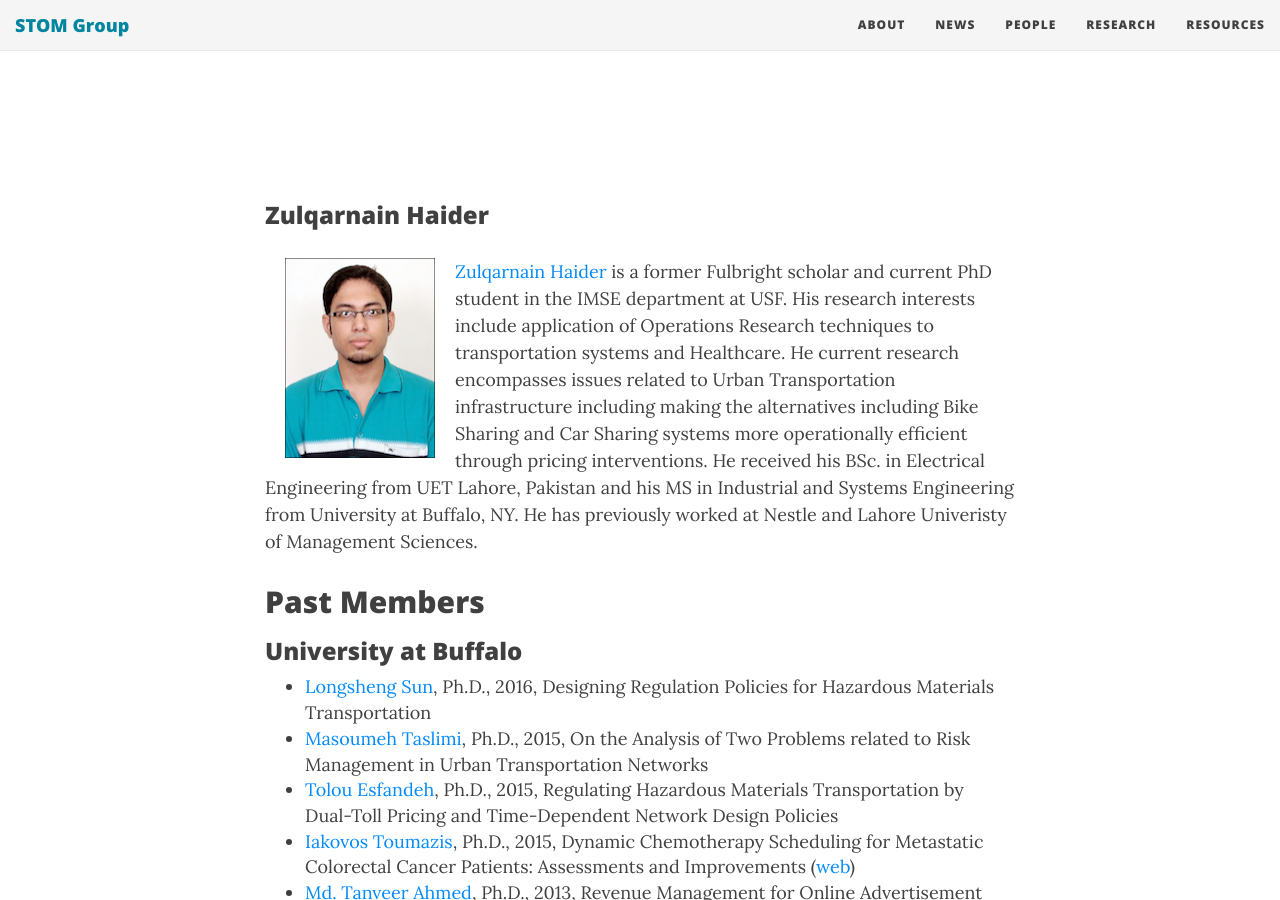
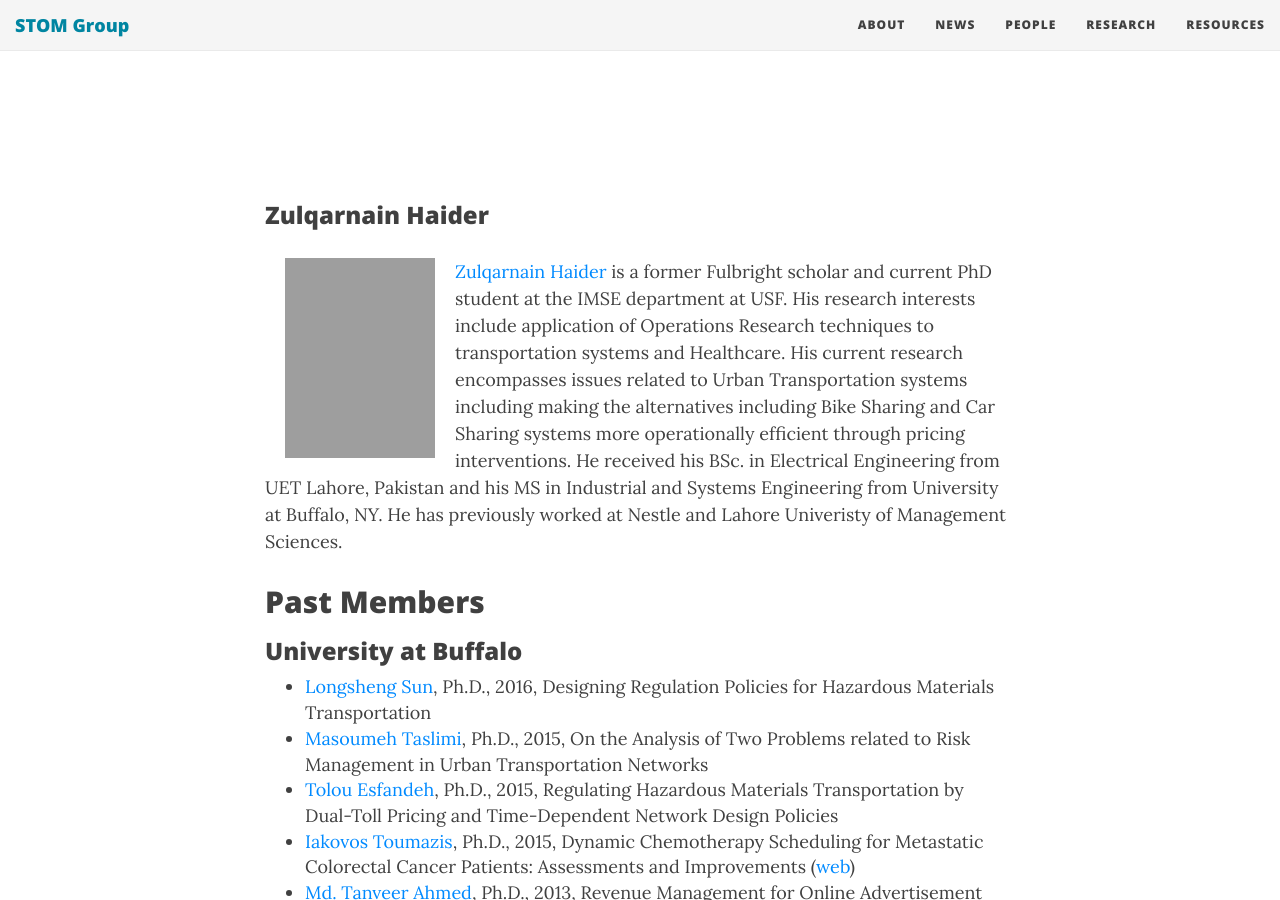
Before and after one commit to STOM-Group/stom.chkwon.net, a Jekyll site: the page built from people/people.md, in a window 1280 px wide and 900 px high, scrolled down 2097 px. Built offline with Jekyll 4.4.1, drawn with Linux system fonts in a browser that asks for light colours; nearby versions of some CDN libraries; comment, search, counter and statistics services are not loaded; grey boxes are pictures that could not be loaded.

Commit message:
Update people.md

```diff
--- a/people/people.md
+++ b/people/people.md
@@ -47,8 +47,8 @@
 <br><br><br><br>
 
 ### Zulqarnain Haider
-<img src="images/pal.jpg" width="150" height="200" align="left" hspace="20" />
-[Zulqarnain Haider](https://www.linkedin.com/in/zulqarnain-haider-63482423) is a former Fulbright scholar and current PhD student in the IMSE department at USF. His research interests include application of Operations Research techniques to transportation systems and Healthcare. He current research encompasses issues related to Urban Transportation infrastructure including making the alternatives including Bike Sharing and Car Sharing systems more operationally efficient through pricing interventions. He received his BSc. in Electrical Engineering from UET Lahore, Pakistan and his MS in Industrial and Systems Engineering from University at Buffalo, NY. He has previously worked at Nestle and Lahore Univeristy of Management Sciences.
+<img src="images/haider.jpg" width="150" height="200" align="left" hspace="20" />
+[Zulqarnain Haider](https://www.linkedin.com/in/zulqarnain-haider-63482423) is a former Fulbright scholar and current PhD student at the IMSE department at USF. His research interests include application of Operations Research techniques to transportation systems and Healthcare. His current research encompasses issues related to Urban Transportation systems including making the alternatives including Bike Sharing and Car Sharing systems more operationally efficient through pricing interventions. He received his BSc. in Electrical Engineering from UET Lahore, Pakistan and his MS in Industrial and Systems Engineering from University at Buffalo, NY. He has previously worked at Nestle and Lahore Univeristy of Management Sciences.
 
 ## Past Members
 
```
